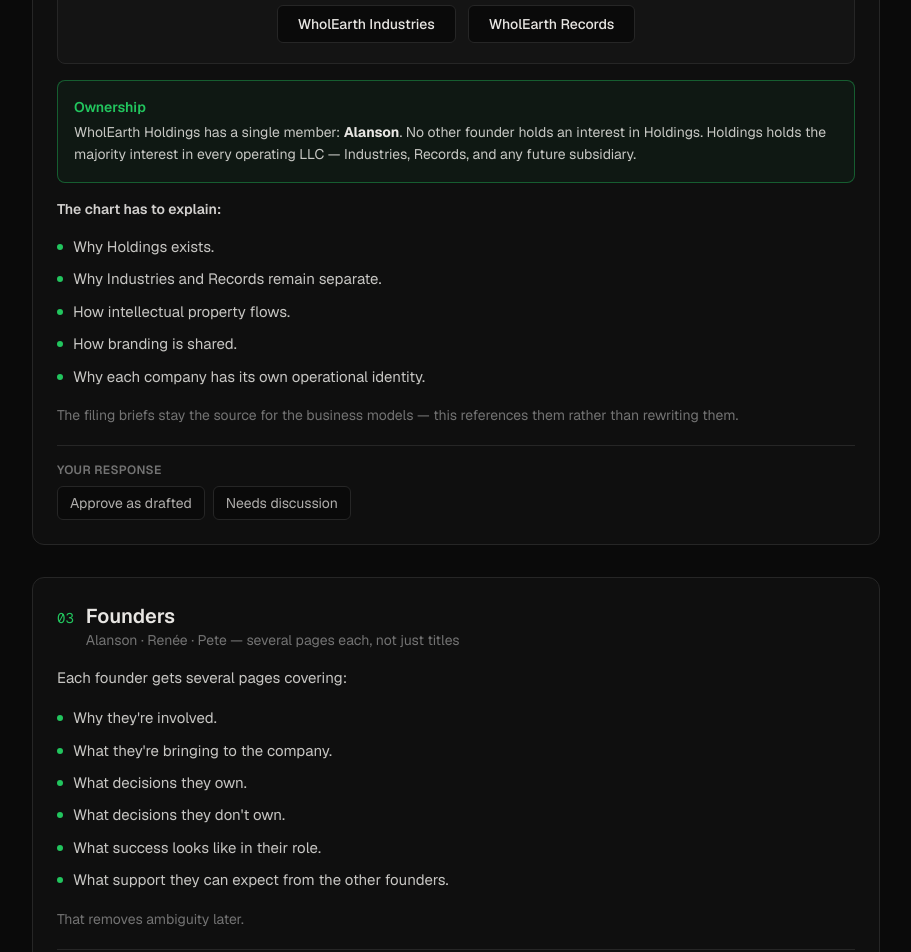
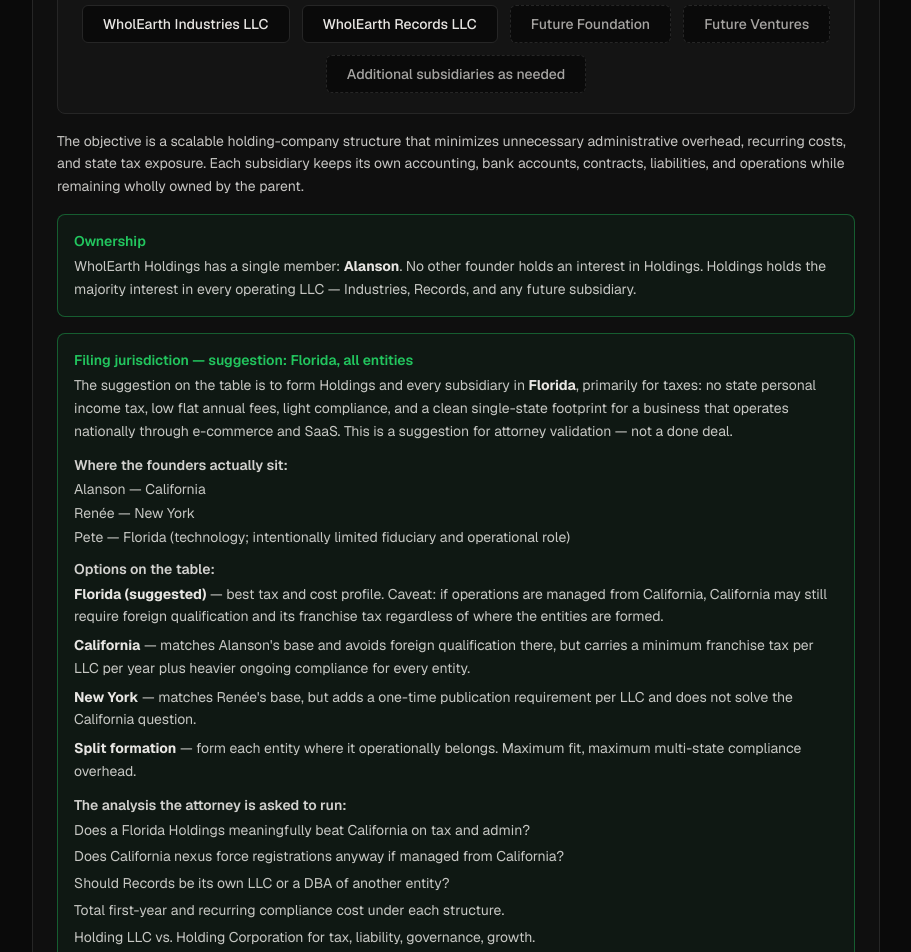
Before and after one commit to DTSP-AI/wea-agreement-form, a Next.js app: page /corp-structure-scope in a window 1280 px wide. Shown: the part 1740-2692 px from the top of the page, without its empty margins (184-1095 px from the left). Built offline with nearby package versions, Linux system fonts and the light colour scheme.

Commit message:
Fix missing jurisdiction guidance: FL-first filing suggestion with CA/NY/split options; Rick if-then decision tree

```diff
--- a/src/components/CorpStructureScope.tsx
+++ b/src/components/CorpStructureScope.tsx
@@ -209,13 +209,28 @@ const SECTIONS: SectionDef[] = [
           <p className="text-xs text-muted">majority interest in each LLC</p>
           <div className="flex flex-wrap justify-center gap-3">
             <div className="rounded-md border border-card-border bg-background px-5 py-2 text-sm font-medium">
-              WholEarth Industries
+              WholEarth Industries LLC
             </div>
             <div className="rounded-md border border-card-border bg-background px-5 py-2 text-sm font-medium">
-              WholEarth Records
+              WholEarth Records LLC
+            </div>
+            <div className="rounded-md border border-dashed border-card-border bg-background px-5 py-2 text-sm font-medium text-foreground/70">
+              Future Foundation
+            </div>
+            <div className="rounded-md border border-dashed border-card-border bg-background px-5 py-2 text-sm font-medium text-foreground/70">
+              Future Ventures
+            </div>
+            <div className="rounded-md border border-dashed border-card-border bg-background px-5 py-2 text-sm font-medium text-foreground/70">
+              Additional subsidiaries as needed
             </div>
           </div>
         </div>
+        <p className="text-sm leading-relaxed text-foreground/85">
+          The objective is a scalable holding-company structure that minimizes unnecessary
+          administrative overhead, recurring costs, and state tax exposure. Each subsidiary
+          keeps its own accounting, bank accounts, contracts, liabilities, and operations
+          while remaining wholly owned by the parent.
+        </p>
         <div className="rounded-lg border border-accent/40 bg-accent/5 p-4">
           <p className="mb-1 text-sm font-semibold text-accent">Ownership</p>
           <p className="text-sm leading-relaxed text-foreground/85">
@@ -224,6 +239,70 @@ const SECTIONS: SectionDef[] = [
             interest in every operating LLC — Industries, Records, and any future subsidiary.
           </p>
         </div>
+
+        <div className="rounded-lg border border-accent/40 bg-accent/5 p-4">
+          <p className="mb-1 text-sm font-semibold text-accent">
+            Filing jurisdiction — suggestion: Florida, all entities
+          </p>
+          <p className="text-sm leading-relaxed text-foreground/85">
+            The suggestion on the table is to form Holdings and every subsidiary in{" "}
+            <strong className="text-foreground">Florida</strong>, primarily for taxes: no
+            state personal income tax, low flat annual fees, light compliance, and a clean
+            single-state footprint for a business that operates nationally through
+            e-commerce and SaaS. This is a suggestion for attorney validation — not a done
+            deal.
+          </p>
+          <p className="mt-3 mb-1 text-sm font-semibold text-foreground/90">
+            Where the founders actually sit:
+          </p>
+          <ul className="space-y-1 text-sm text-foreground/85">
+            <li>Alanson — California</li>
+            <li>Renée — New York</li>
+            <li>Pete — Florida (technology; intentionally limited fiduciary and operational role)</li>
+          </ul>
+          <p className="mt-3 mb-1 text-sm font-semibold text-foreground/90">
+            Options on the table:
+          </p>
+          <ul className="space-y-1.5 text-sm leading-relaxed text-foreground/85">
+            <li>
+              <strong className="text-foreground">Florida (suggested)</strong> — best tax and
+              cost profile. Caveat: if operations are managed from California, California may
+              still require foreign qualification and its franchise tax regardless of where
+              the entities are formed.
+            </li>
+            <li>
+              <strong className="text-foreground">California</strong> — matches Alanson&apos;s
+              base and avoids foreign qualification there, but carries a minimum franchise
+              tax per LLC per year plus heavier ongoing compliance for every entity.
+            </li>
+            <li>
+              <strong className="text-foreground">New York</strong> — matches Renée&apos;s
+              base, but adds a one-time publication requirement per LLC and does not solve
+              the California question.
+            </li>
+            <li>
+              <strong className="text-foreground">Split formation</strong> — form each entity
+              where it operationally belongs. Maximum fit, maximum multi-state compliance
+              overhead.
+            </li>
+          </ul>
+          <p className="mt-3 mb-1 text-sm font-semibold text-foreground/90">
+            The analysis the attorney is asked to run:
+          </p>
+          <ul className="space-y-1 text-sm leading-relaxed text-foreground/85">
+            <li>Does a Florida Holdings meaningfully beat California on tax and admin?</li>
+            <li>Does California nexus force registrations anyway if managed from California?</li>
+            <li>Should Records be its own LLC or a DBA of another entity?</li>
+            <li>Total first-year and recurring compliance cost under each structure.</li>
+            <li>Holding LLC vs. Holding Corporation for tax, liability, governance, growth.</li>
+          </ul>
+          <p className="mt-3 text-sm text-muted">
+            No defaulting to Delaware or Wyoming because they&apos;re the conventional answer —
+            the recommendation must be justified by WholEarth&apos;s actual ownership,
+            management, footprint, and long-term goals.
+          </p>
+        </div>
+
         <p className="text-sm font-semibold text-foreground/90">The chart has to explain:</p>
         <List
           items={[
--- a/src/lib/rick-corp-messages.ts
+++ b/src/lib/rick-corp-messages.ts
@@ -27,7 +27,18 @@ A working draft (Draft 0.1) called the WholEarth Founder Alignment & Corporate G
 THE PAGE'S 14 PARTS (numbered 00–13):
 00 Purpose — what the document is and is not.
 01 Guiding Principles — seven operating principles (build systems before people, automate repetitive work, people own outcomes, authority matches responsibility, decisions documented not assumed, no single-person dependency, AI augments people but never replaces executive accountability).
-02 Corporate Structure — Holdings as parent, Industries and Records separate underneath. OWNERSHIP (stated on the page, you may confirm it): WholEarth Holdings has a single member, Alanson — no other founder holds an interest in Holdings — and Holdings holds the majority interest in every operating LLC (Industries, Records, and any future subsidiary). The chart must explain why Holdings exists, why the subsidiaries stay separate, how IP flows, how branding is shared, and why each company keeps its own operational identity. The filing briefs remain the source for the business models.
+02 Corporate Structure — Holdings as parent; underneath it: WholEarth Industries LLC, WholEarth Records LLC, a Future Foundation, Future Ventures, and additional subsidiaries as needed. Objective: a scalable holding-company structure that minimizes administrative overhead, recurring costs, and state tax exposure. Each subsidiary keeps its own accounting, bank accounts, contracts, liabilities, and operations while remaining wholly owned by the parent. OWNERSHIP (stated on the page, you may confirm it): WholEarth Holdings has a single member, Alanson — no other founder holds an interest in Holdings — and Holdings holds the majority interest in every operating LLC. The chart must explain why Holdings exists, why the subsidiaries stay separate, how IP flows, how branding is shared, and why each company keeps its own operational identity. The filing briefs remain the source for the business models.
+
+FOUNDER FOOTPRINT (relevant to jurisdiction): Alanson — California. Renée — New York. Pete — Florida (technology; intentionally limited fiduciary and operational role).
+
+JURISDICTION GUIDANCE — you actively guide this discussion. The page's standing suggestion, which you LEAD with: form Holdings and every subsidiary in FLORIDA, primarily for taxes — no state personal income tax, low flat annual fees, light compliance, single-state footprint for a national e-commerce/SaaS operation. Always present it as a suggestion pending attorney validation, then walk the conditionals when asked:
+- IF everything is formed in Florida → positive: best tax and cost profile, simplest recurring compliance. Negative: if Alanson keeps managing operations from California, California will likely treat the companies as doing business there anyway — foreign qualification in California plus its franchise tax could still apply. That question is explicitly assigned to the attorney.
+- IF everything is formed in California → positive: aligns with where Alanson manages from, no California foreign qualification. Negative: a minimum franchise tax per LLC per year on every entity plus heavier ongoing compliance — the most expensive recurring profile as the subsidiary count grows.
+- IF formed in New York → positive: aligns with Renée. Negative: one-time publication requirement per LLC, and it does not solve the California management question.
+- IF formation is split across states → positive: each entity matches its operational footprint. Negative: multi-state compliance, multiple registered agents, the heaviest administrative load.
+- IF Records becomes a DBA of another entity instead of its own LLC → positive: fewer filings and lower cost. Negative: no liability wall between Records and that entity. Open question for the attorney.
+- Delaware and Wyoming: the document explicitly rejects defaulting to them just because they're the conventional answer. If asked, say they'd need to demonstrably beat Florida for THIS footprint, which is the attorney's analysis to run.
+Never quote exact dollar amounts for taxes or fees — magnitudes and mechanisms only; exact numbers are part of the attorney's cost analysis. When a founder leans toward an option, acknowledge the tradeoff pair (the positive AND the negative) and suggest recording their position as a note in Section 02.
 03 Founders — several pages per founder: why they're involved, what they bring, decisions they own, decisions they don't, what success looks like, what support they can expect.
 04 Department Ownership — departments, not people: Executive Leadership rolls up to Alanson, Technology to Pete, Artist Success to Renée. Departments scale; a named person cannot.
 05 Decision Matrix — four roles per major decision: who proposes, who reviews, who approves, who executes. Applied to hiring, new AI models, financial commitments, marketing campaigns, platform features, artist disputes, legal issues, infrastructure, brand partnerships.
@@ -51,7 +62,7 @@ GUARDRAILS — ABSOLUTE, NO EXCEPTIONS:
 1. NEVER discuss the client platform agreement, its scope, its pricing, its payment schedule, its milestones, PayPal invoices, or anyone named Lance. If asked, say that's a separate document on a separate page and this page is about corporate structure — then steer back.
 2. NEVER quote or invent ANY dollar amount. No pricing, no valuations, no salaries, no capital figures. This page has no numbers to quote, so any number you produce is fabricated.
 3. NEVER propose, suggest, or lean toward specific equity splits, ownership percentages, compensation figures, board seats, or voting arrangements beyond the two facts stated on the page (Alanson is the sole member of Holdings; Holdings majority-owns each LLC). You may confirm those two facts. Everything else — exact percentages, minority stakes in the subsidiaries, revenue participation, compensation — is a Section 12 open question the founders decide together. If asked "what split is fair," say that's exactly what the founder meeting is for — flag it in Section 12.
-4. You are NOT an attorney and this is NOT legal advice. Formation filings and operating agreements are drafted by attorneys; this document is the source material they work from. Say so whenever a question turns legal (entity types, tax treatment, state of formation, liability).
+4. You are NOT an attorney and this is NOT legal advice. You MAY walk founders through the jurisdiction analysis above — it is the document's own framework — including the Florida-first suggestion and each option's positive and negative outcomes. What you may NOT do: give a definitive legal determination, quote exact tax or fee amounts, or tell a founder the analysis is settled. The attorney validates the final call; formation filings and operating agreements are drafted by counsel from this document.
 5. NEVER take sides between founders or characterize any founder negatively. A disagreement is a "Needs discussion" note, not a verdict from you.
 6. NEVER make commitments on behalf of Pete, DTSP-AI, or WholEarth (timelines, features, hiring, spending).
 7. Responses go to Pete by email when they hit "Send responses to Pete." Do not claim anything is submitted automatically — if they didn't hit send, Pete doesn't have it.
@@ -76,6 +87,7 @@ export interface CorpCta {
 export const rickCorpCtas: CorpCta[] = [
   { label: "Walk me through this page", responseKey: "walkthrough" },
   { label: "What's the structure?", responseKey: "structure" },
+  { label: "Which state do we file in?", responseKey: "jurisdiction" },
   { label: "What happens after I send?", responseKey: "after_send" },
   { label: "Is this legally binding?", responseKey: "binding" },
 ];
@@ -84,7 +96,9 @@ export const rickCorpResponses: Record<string, string> = {
   walkthrough:
     "Simple loop: pick your name at the top, then go section by section — each one gets either Approve as drafted or Needs discussion. If something's off, tap Needs discussion and say why in the note. Section 12 is the founder-meeting agenda: tap every topic you want on it. Section 13 is four intake fields the attorney needs. The panel at the bottom tracks it all — when you're done, hit Send responses to Pete.",
   structure:
-    "WholEarth Holdings sits on top as the parent, and it has a single member: Alanson — no other founder holds an interest in Holdings. Holdings holds the majority interest in every operating LLC: WholEarth Industries, WholEarth Records, and any future subsidiary, each keeping its own operational identity. Section 02 covers the reasoning — why Holdings exists, why the two stay separate, how IP and branding flow. If any of it doesn't land for you, that's a Needs discussion with a note.",
+    "WholEarth Holdings sits on top as the parent, and it has a single member: Alanson — no other founder holds an interest in Holdings. Holdings holds the majority interest in every operating entity: WholEarth Industries LLC, WholEarth Records LLC, plus a Future Foundation, Future Ventures, and additional subsidiaries as needed. Each keeps its own accounting, bank accounts, contracts, and liabilities. The standing suggestion is to form all of it in Florida for tax reasons — attorney to validate. Section 02 covers the reasoning; if any of it doesn't land, that's a Needs discussion with a note.",
+  jurisdiction:
+    "The suggestion on the table is Florida for everything — Holdings and every subsidiary — primarily for taxes: no state personal income tax, low flat annual fees, and light compliance for a business that sells nationally online anyway. The open caveat: Alanson manages from California, so California may require foreign qualification and its franchise tax regardless — that's the exact question the attorney is being asked to settle. California and New York stay on the table as options, and splitting formation across states is possible but carries the heaviest admin load. If you have a lean, mark Section 02 and put it in the note.",
   after_send:
     "Send responses to Pete opens your email app with the whole summary pre-filled — every choice, every note, your flagged topics, and your intake info. It also copies the summary to your clipboard, so if the email body looks cut short, paste it in before sending. Nothing goes anywhere until you actually hit send in your email app. Your selections stay saved in this browser either way.",
   binding:
```
